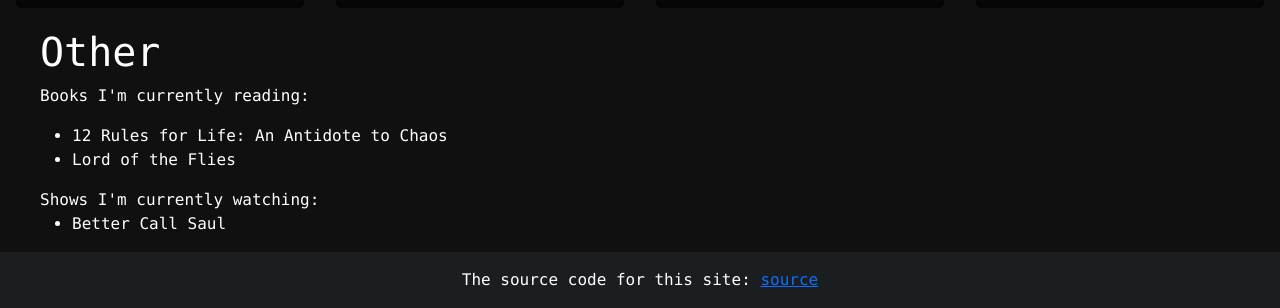
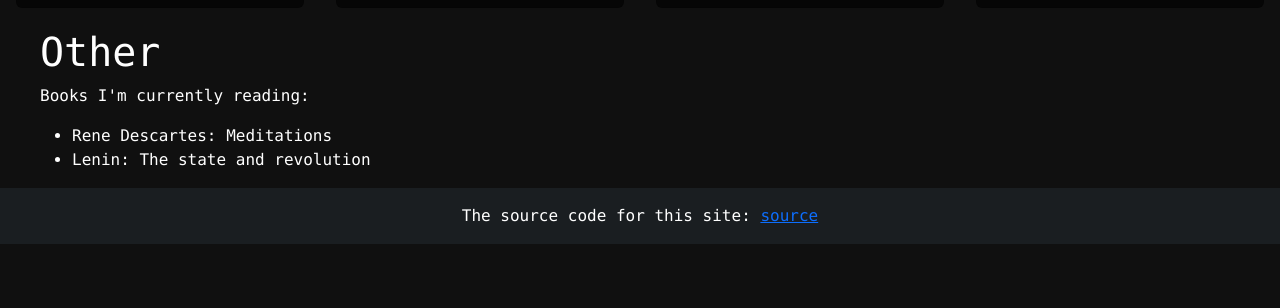
Before and after one commit to Golobii/my-site, a plain HTML site: page index.html in a window 1280 px wide. Shown: the part 1672-1980 px from the top of the page. After the commit the page ends 1916 px from the top, so only its background shows below. Drawn offline with Linux system fonts and the light colour scheme.

Commit message:
updated books

```diff
--- a/index.html
+++ b/index.html
@@ -70,7 +70,8 @@
             years and piano for about 2 years.
             I love learning new languages. I'm studying English, Slovenian and German. I created multiple interpreters
             and compilers, and have used a lot
-            of programming langs. My favourite are: C and C++, Python, Rust and maaaaaaybe Golang. Oh, and did I mention that I'm using Arch
+            of programming langs. My favourite are: C and C++, Python, Rust and maaaaaaybe Golang. Oh, and did I mention
+            that I'm using Arch
             btw?
         </p>
     </div>
@@ -129,11 +130,12 @@
                 <img src="./static/images/fundl.png" class="card-img-top" alt="...">
                 <div class="card-body">
                     <h5 class="card-title">Fundl</h5>
-                    <p class="card-text">A platform that gathers top deals on a single app, targeted for Gen Z. The source
+                    <p class="card-text">A platform that gathers top deals on a single app, targeted for Gen Z. The
+                        source
                         code is now availabile under the name Onedl.
                     </p>
-                    <a target="_blank" href="https://github.com/aeriotech/onedl" type="button" class="btn btn-outline-info"><i
-                            class="bi bi-github"></i>
+                    <a target="_blank" href="https://github.com/aeriotech/onedl" type="button"
+                        class="btn btn-outline-info"><i class="bi bi-github"></i>
                         Take me there!</a>
                 </div>
             </div>
@@ -147,12 +149,8 @@
         <h1>Other</h1>
         <p>Books I'm currently reading:
         <ul>
-            <li>12 Rules for Life: An Antidote to Chaos</li>
-            <li>Lord of the Flies</li>
-        </ul>
-        Shows I'm currently watching:
-        <ul>
-            <li>Better Call Saul</li>
+            <li>Rene Descartes: Meditations</li>
+            <li>Lenin: The state and revolution</li>
         </ul>
         </p>
     </div>
```
